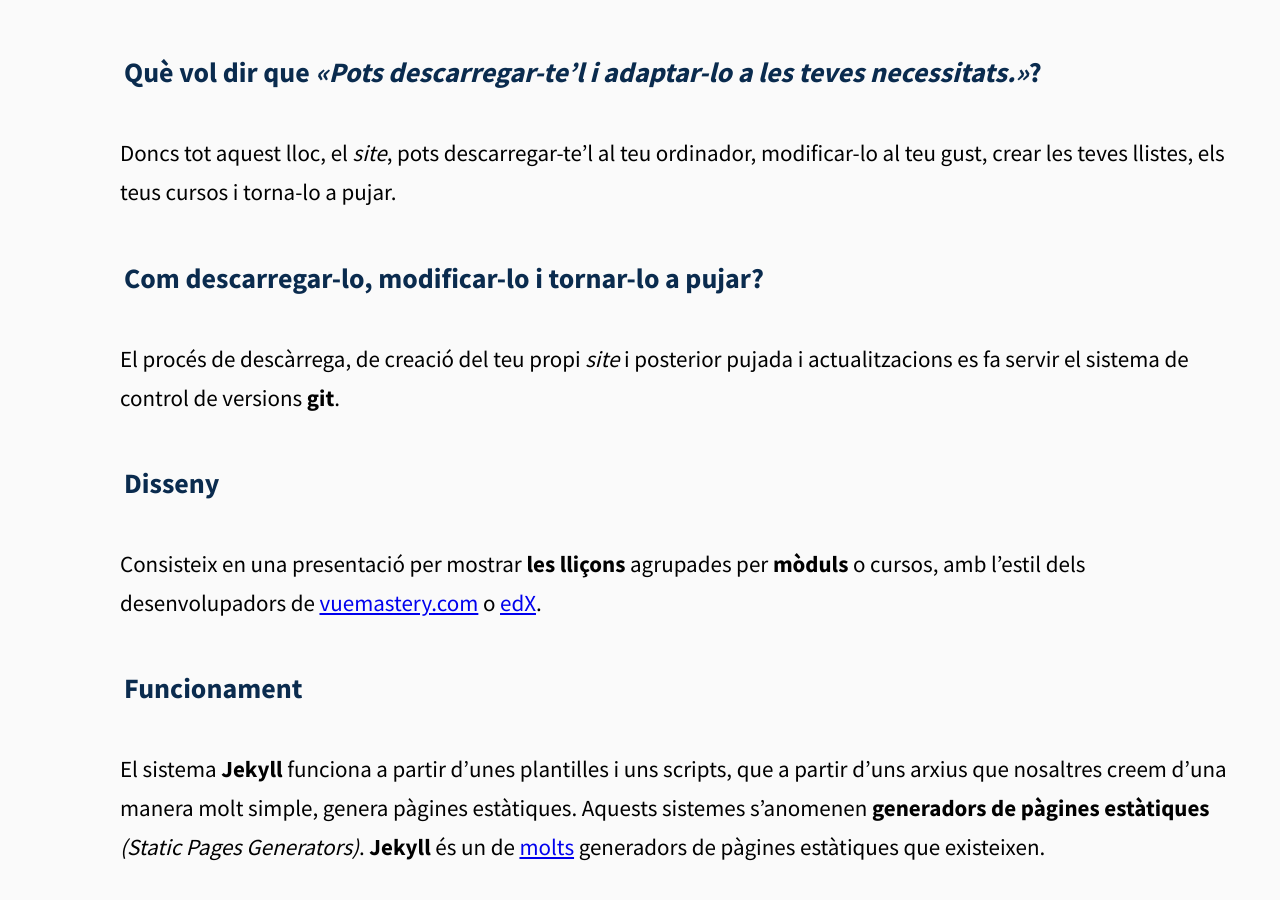
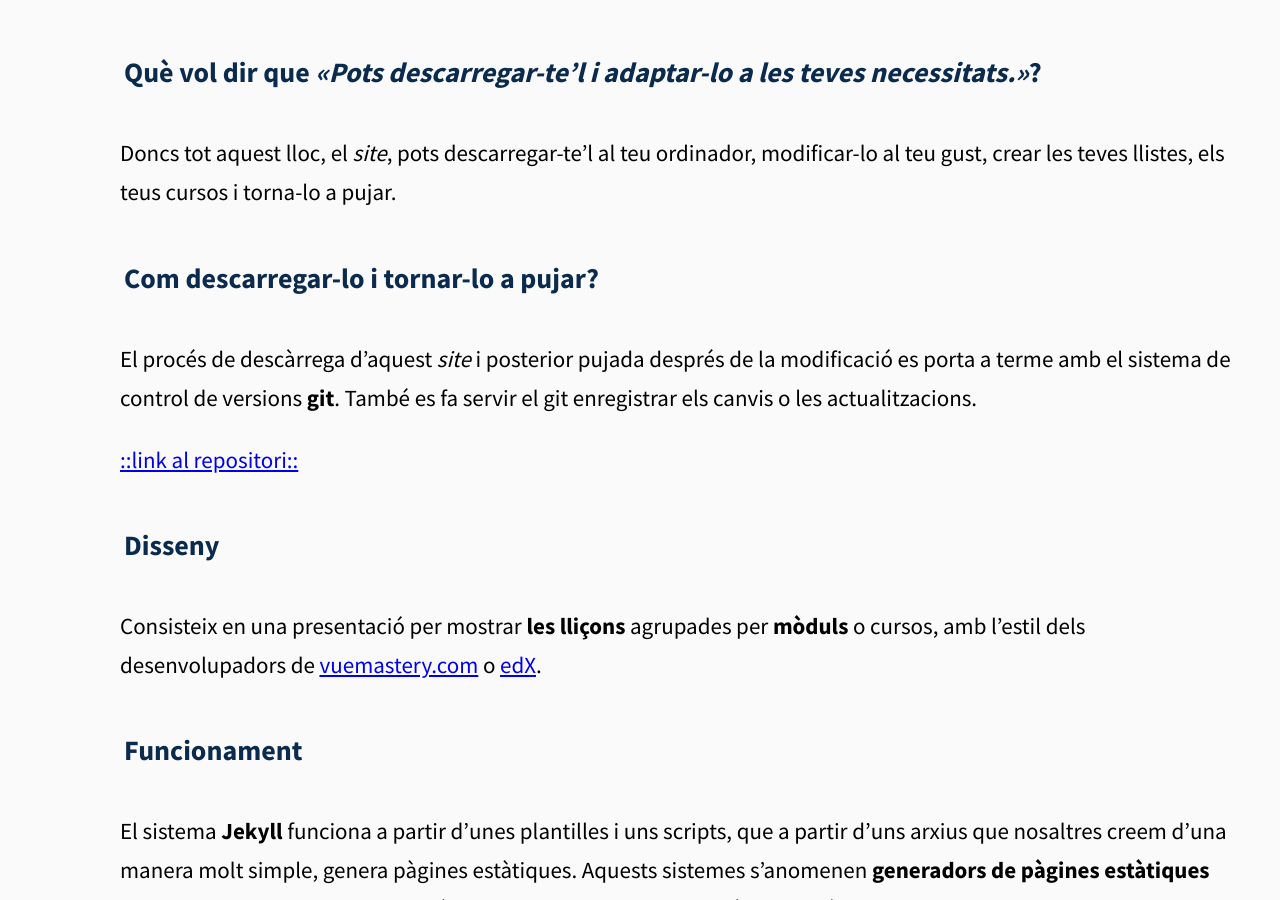
Before and after one commit to iiioxoiii/video-classroom-fp, a Jekyll site: the page built from about.md, in a window 1280 px wide and 900 px high, scrolled down 419 px. Built offline with Jekyll 4.4.1, drawn with Linux system fonts in a browser that asks for light colours.

Commit message:
Amb link logo i url-home

```diff
--- a/about.md
+++ b/about.md
@@ -8,8 +8,11 @@ Aquest site ha sigut fet des de Barcelona durant el mes de maig per algú que li
 ### Què vol dir que *«Pots descarregar-te'l i adaptar-lo a les teves necessitats.»*?
 Doncs tot aquest lloc, el *site*, pots descarregar-te'l al teu ordinador, modificar-lo al teu gust, crear les teves llistes, els teus cursos i torna-lo a pujar.
 
-### Com descarregar-lo, modificar-lo i tornar-lo a pujar?
-El procés de descàrrega, de creació del teu propi *site* i posterior pujada i actualitzacions es fa servir el sistema de control de versions **git**.
+### Com descarregar-lo i tornar-lo a pujar?
+El procés de descàrrega d'aquest *site* i posterior pujada després de la modificació es porta a terme amb el sistema de control de versions **git**. També es fa servir el git enregistrar els canvis o les actualitzacions.
+
+[::link al repositori::](https://github.com/iiioxoiii/video-classroom-fp)
+
 
 ### Disseny
 
```
